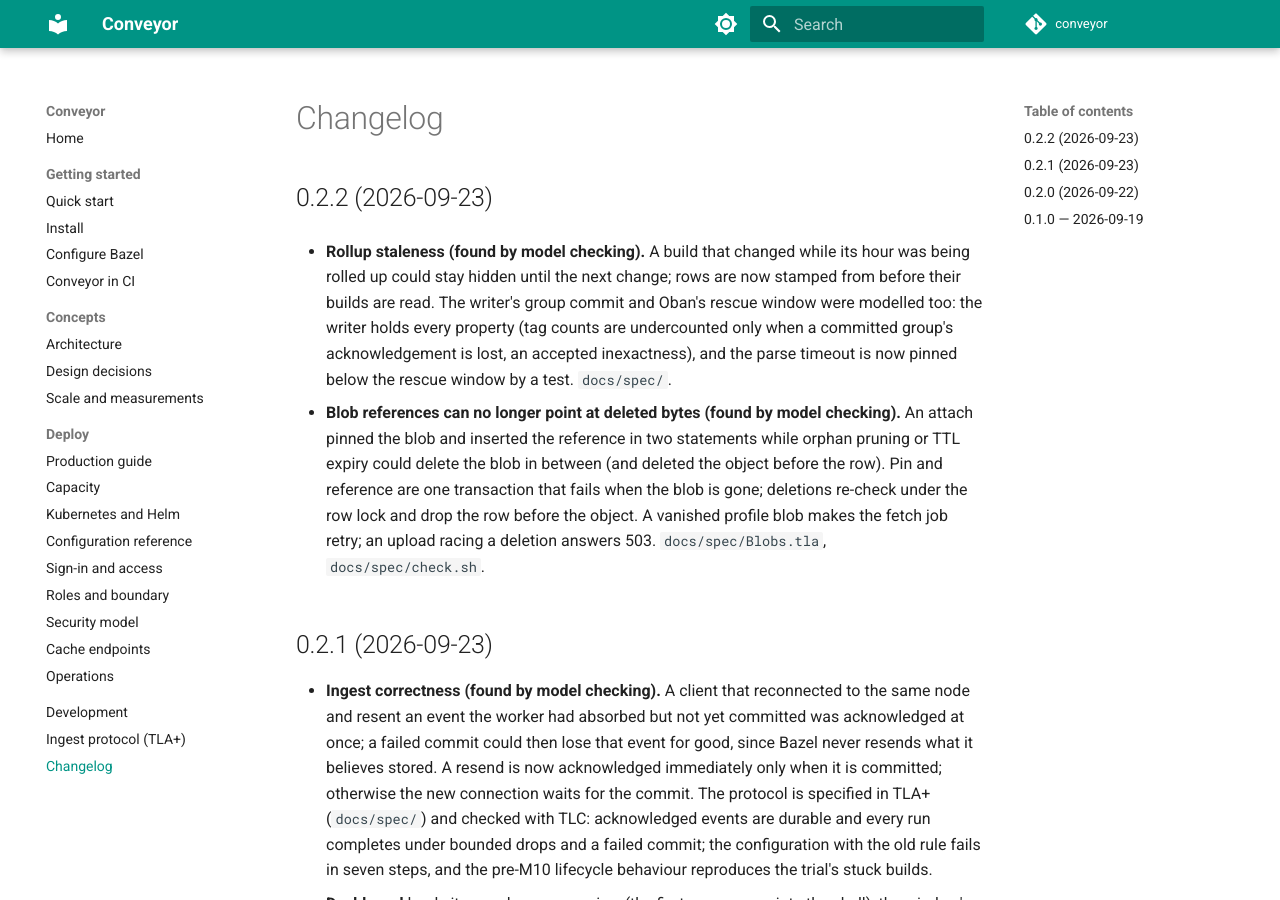
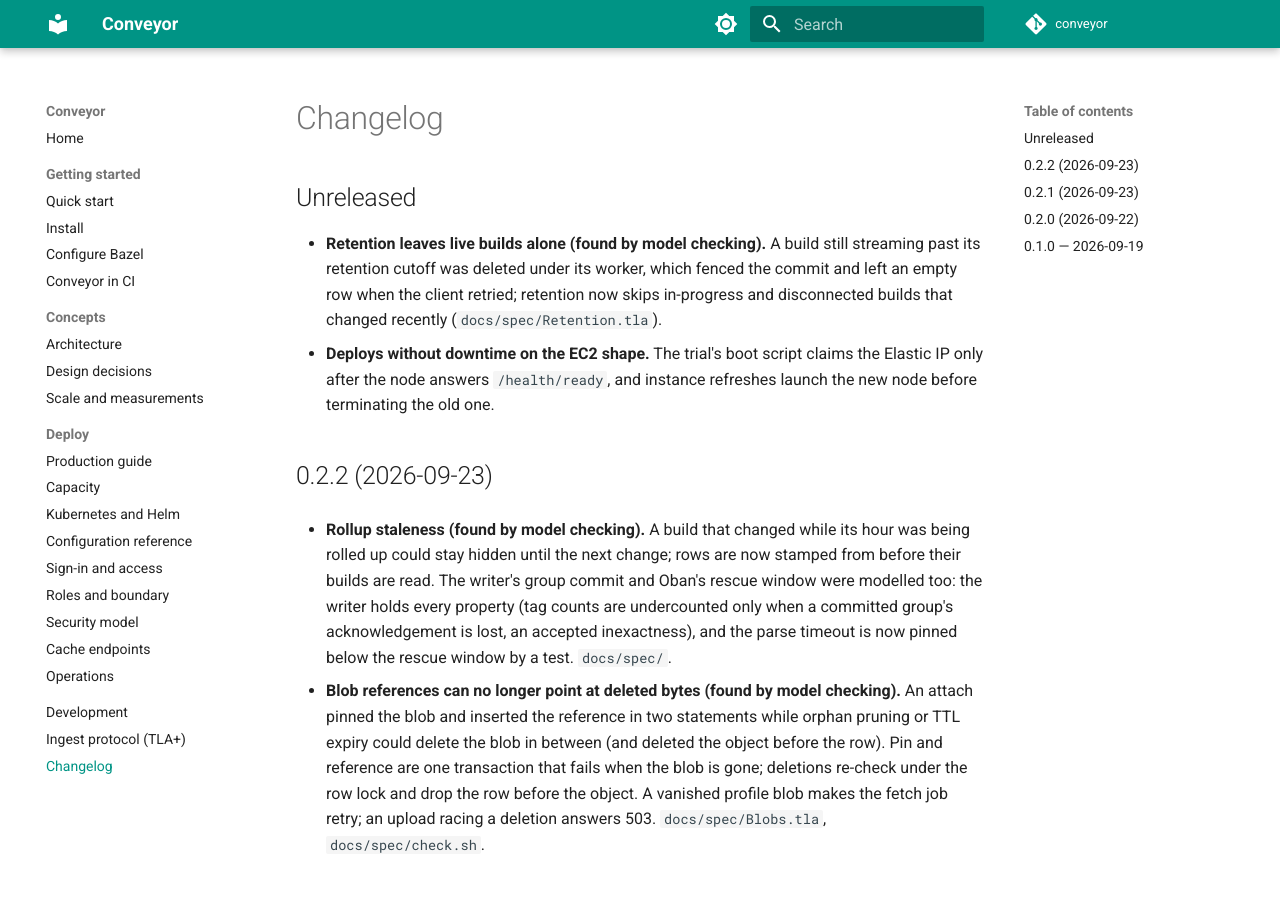
Before and after one commit to erneestoc/conveyor, an MkDocs documentation site: the page built from docs/changelog.md, in a window 1280 px wide and 900 px high. Built offline with MkDocs 1.6.1 and Material for MkDocs 9.7.7, drawn with Linux system fonts in a browser that asks for light colours; comment, search, counter and statistics services are not loaded.

Commit message:
Retention leaves live builds alone; zero-downtime refresh on the EC2 shape
docs/spec/Retention.tla: retention deleting a build whose stream is live or resumes fences
the worker, and the client's retry recreates the row empty with the resent sequence ahead
of it: the upload fails for good and an in_progress row stays behind. BuildRetention now
skips in_progress and disconnected builds whose row changed within two idle windows; a
test pins it and the model holds.

deploy/trial: the boot script claimed the Elastic IP before the containers started, so an
instance refresh moved public traffic to a node still pulling its image. The IP is now
claimed once /health/ready answers locally, and refreshes launch the new node before
terminating the old one (min 100 / max 200 %). Measured: refresh in 202 s with about 50 s
of readiness probes failing (the new node's certificate issuance), down from over a
minute of downtime. The project boundary test's 7-day window had aged past the fixtures'
recording date; widened to 90 days.

Co-Authored-By: Claude Fable 5.1 <noreply@anthropic.com>
Claude-Session: https://claude.ai/code/session_013T4qUDStW7F9C64ivhxJdn

```diff
--- a/docs/changelog.md
+++ b/docs/changelog.md
@@ -1,4 +1,14 @@
 # Changelog
+
+## Unreleased
+
+- **Retention leaves live builds alone (found by model checking).** A build still
+  streaming past its retention cutoff was deleted under its worker, which fenced the
+  commit and left an empty row when the client retried; retention now skips in-progress
+  and disconnected builds that changed recently (`docs/spec/Retention.tla`).
+- **Deploys without downtime on the EC2 shape.** The trial's boot script claims the
+  Elastic IP only after the node answers `/health/ready`, and instance refreshes launch the
+  new node before terminating the old one.
 
 ## 0.2.2 (2026-09-23)
 
```
Also changed, not shown: CHANGELOG.md (+10 -0 lines), docs/spec/README.md (+10 -2 lines), docs/spec/Retention_current.cfg (added, +4 -0 lines), docs/spec/Retention_fixed.cfg (added, +4 -0 lines), 7 other files.
